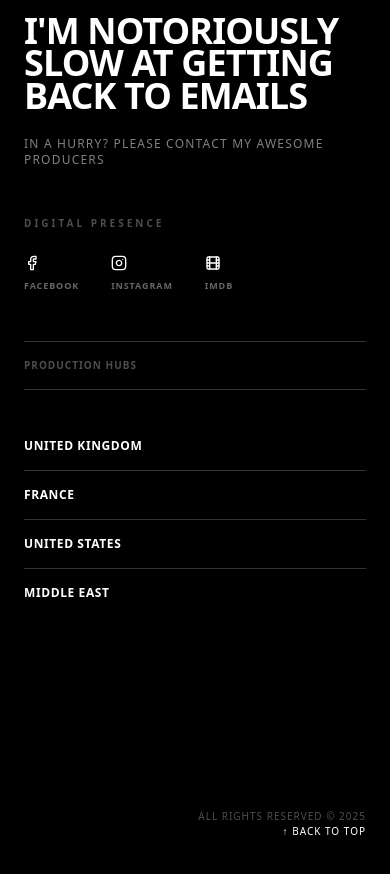
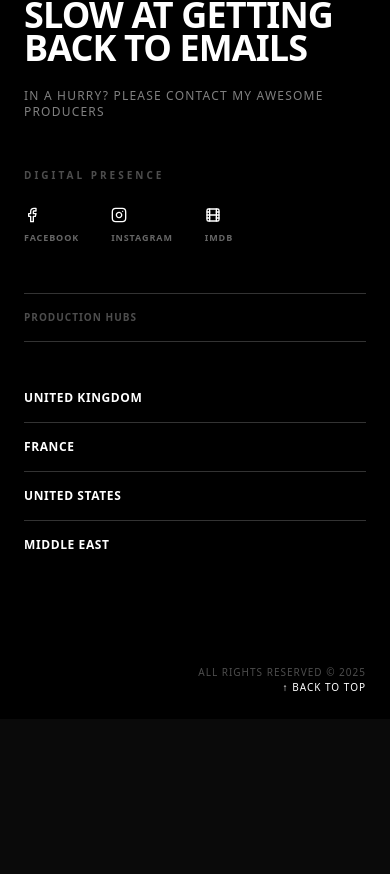
Before and after one commit to ashu378/kanquintus, a Next.js app: page / in a window 390 px wide. Shown: the part 5530-6404 px from the top of the page. After the commit the page ends 6249 px from the top, so only its background shows below. Built offline with nearby package versions, Linux system fonts and the light colour scheme.

Commit message:
Reduce vertical spacing and padding in footer for mobile

```diff
--- a/src/components/site-footer.tsx
+++ b/src/components/site-footer.tsx
@@ -12,7 +12,7 @@
     ];
 
     return (
-        <footer className="bg-black text-white pt-20 pb-12 px-6 md:px-12 border-t border-white/10">
+        <footer className="bg-black text-white pt-20 pb-6 md:pb-12 px-6 md:px-12 border-t border-white/10">
             <div className="max-w-[1800px] mx-auto grid md:grid-cols-12 gap-12">
 
                 {/* Left Column - Label */}
@@ -34,7 +34,7 @@
                 </div>
 
                 {/* Right Content Area */}
-                <div className="md:col-span-10 flex flex-col gap-24">
+                <div className="md:col-span-10 flex flex-col gap-12 md:gap-24">
 
                     {/* Hero Title - Single Line, Title Case */}
                     <div className="border-b-2 border-white pb-2 overflow-hidden">
@@ -124,7 +124,7 @@
                     </div>
 
                     {/* Bottom UtilityArea */}
-                    <div className="pt-24 flex flex-col md:flex-row justify-between items-end md:items-center">
+                    <div className="pt-12 md:pt-24 flex flex-col md:flex-row justify-between items-end md:items-center">
                         <p className="text-[10px] text-white/30 uppercase tracking-widest">
                             All Rights Reserved © {new Date().getFullYear()}
                         </p>
```
